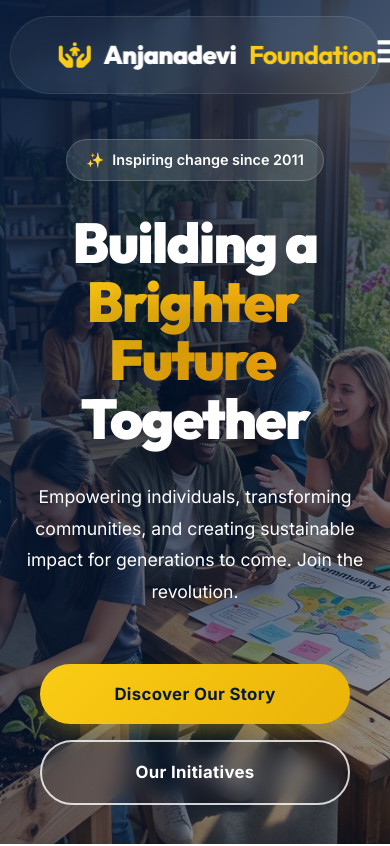
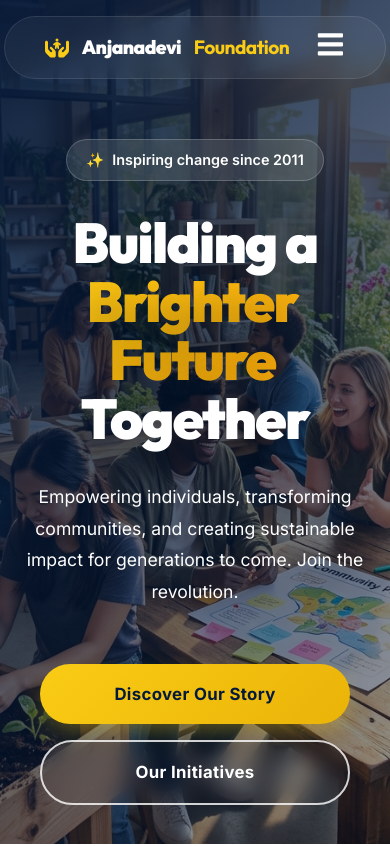
Before and after one commit to abhishekholagundibusiness-cell/foundation-website, a React (Vite) app: page / in a window 390 px wide. Shown: the top 846 px of the page. Built offline with nearby package versions, Linux system fonts and the light colour scheme.

Commit message:
fix: navbar layout overflow on narrow mobile screens

```diff
--- a/src/components/Navbar.css
+++ b/src/components/Navbar.css
@@ -1,8 +1,9 @@
 .navbar-wrapper {
   position: fixed;
   top: 1rem;
-  left: 50%;
-  transform: translateX(-50%);
+  left: 0;
+  right: 0;
+  margin: 0 auto;
   width: 90%;
   max-width: 1200px;
   z-index: 1000;
@@ -135,3 +136,16 @@
     padding: 1rem 1.5rem;
   }
 }
+
+@media (max-width: 480px) {
+  .logo {
+    font-size: 1.2rem;
+  }
+  .logo-icon {
+    font-size: 1.5rem;
+  }
+  .navbar-wrapper {
+    width: 98%;
+    padding: 0.8rem 1rem;
+  }
+}
--- a/src/components/Navbar.jsx
+++ b/src/components/Navbar.jsx
@@ -26,8 +26,8 @@ const Navbar = () => {
 
   return (
     <motion.header
-      initial={{ y: -100, x: "-50%" }}
-      animate={{ y: 0, x: "-50%" }}
+      initial={{ y: -100 }}
+      animate={{ y: 0 }}
       transition={{ duration: 0.5 }}
       className={`navbar-wrapper ${isScrolled ? 'scrolled glass' : ''}`}
     >
```
